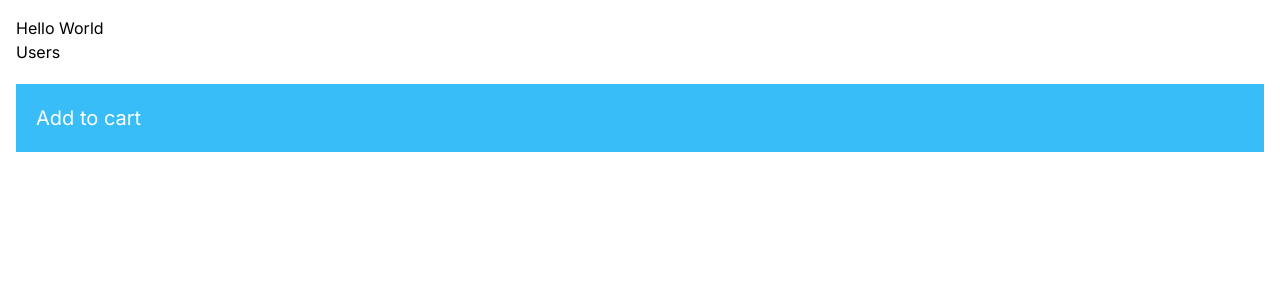
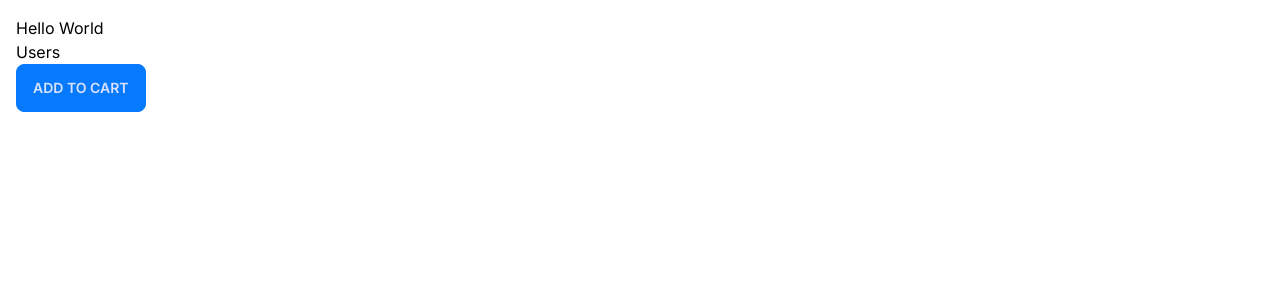
Before and after one commit to hamedhamzeh/my-next-playground, a Next.js app: page / in a window 1280 px wide. Shown: the top 300 px of the page. Built offline with nearby package versions, Linux system fonts and the light colour scheme.

Commit message:
Added daisyUI.

```diff
--- a/app/components/AddToCart.tsx
+++ b/app/components/AddToCart.tsx
@@ -4,7 +4,9 @@
 const AddToCart = () => {
     return (
         <div>
-            <button onClick={() => console.log("clicked")}>Add to cart</button>
+            <button className="btn btn-primary" onClick={() => console.log("clicked")}>
+                Add to cart
+            </button>
         </div>
     );
 };
--- a/app/components/ProductCard.tsx
+++ b/app/components/ProductCard.tsx
@@ -3,7 +3,7 @@
 
 const ProductCard = () => {
     return (
-        <div className="p-5 my-5 bg-sky-400 text-white text-xl hover:bg-sky-600">
+        <div>
             <AddToCart />
         </div>
     );
--- a/app/layout.tsx
+++ b/app/layout.tsx
@@ -11,7 +11,7 @@
 
 export default function RootLayout({ children }: { children: React.ReactNode }) {
     return (
-        <html lang="en">
+        <html lang="en" data-theme="winter">
             <body className={inter.className}>{children}</body>
         </html>
     );
--- a/app/users/page.tsx
+++ b/app/users/page.tsx
@@ -3,6 +3,7 @@
 interface User {
     id: number;
     name: string;
+    email: string;
 }
 
 const UsersPage = async () => {
@@ -12,11 +13,22 @@
     return (
         <>
             <h1>Users</h1>
-            <ul>
-                {users.map((user) => (
-                    <li key={user.id}>{user.name}</li>
-                ))}
-            </ul>
+            <table className="table table-border">
+                <thead>
+                    <tr>
+                        <th>Name</th>
+                        <th>Email</th>
+                    </tr>
+                </thead>
+                <tbody>
+                    {users.map((user) => (
+                        <tr key={user.id}>
+                            <td>{user.name}</td>
+                            <td>{user.email}</td>
+                        </tr>
+                    ))}
+                </tbody>
+            </table>
         </>
     );
 };
--- a/package.json
+++ b/package.json
@@ -21,5 +21,8 @@
         "react-dom": "18.2.0",
         "tailwindcss": "3.3.3",
         "typescript": "5.1.6"
+    },
+    "devDependencies": {
+        "daisyui": "^3.5.1"
     }
 }
--- a/tailwind.config.ts
+++ b/tailwind.config.ts
@@ -14,6 +14,9 @@
             }
         }
     },
-    plugins: []
+    plugins: [require("daisyui")],
+    daisyui: {
+        themes: ["winter"]
+    }
 };
 export default config;
```
Also changed, not shown: 1 other file (tests, documents, lock files or other folders).
